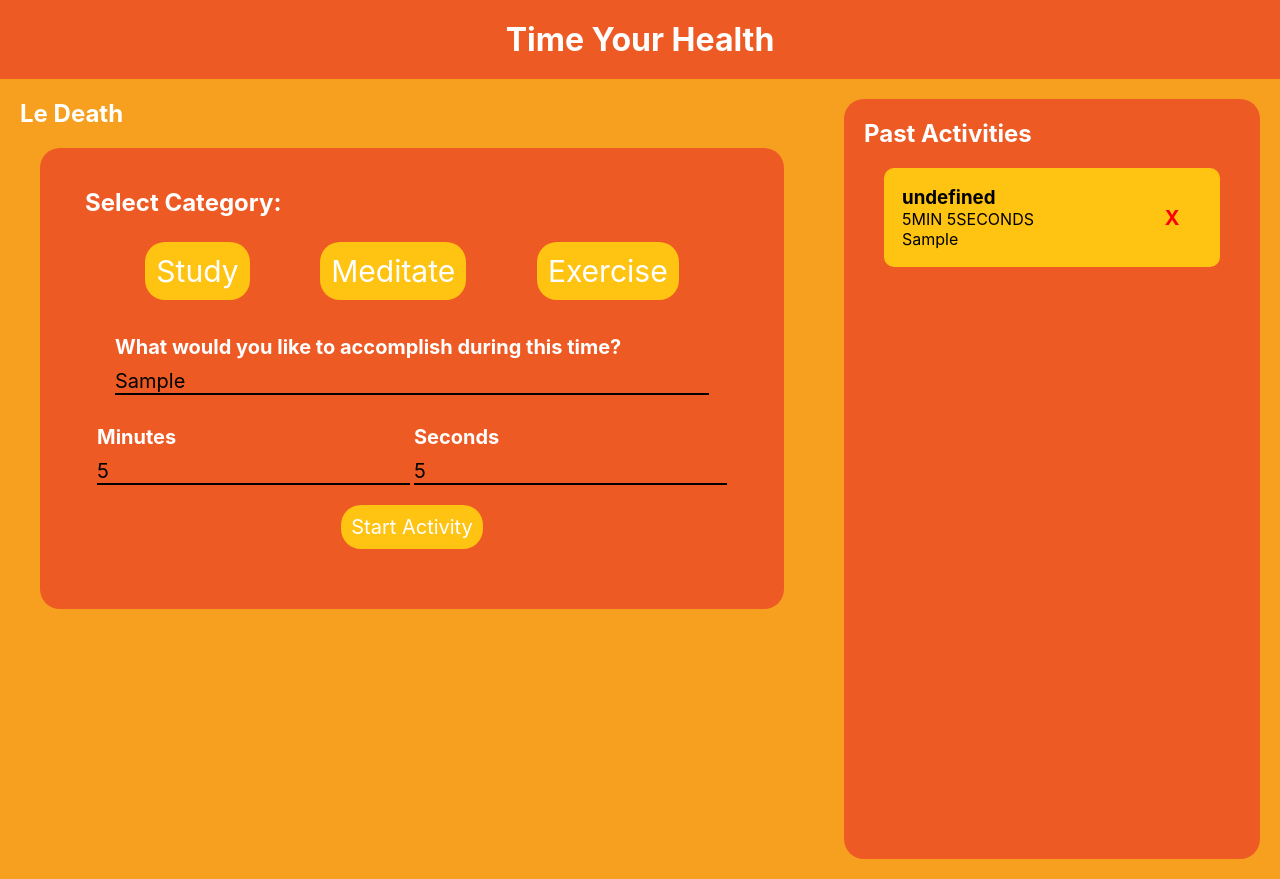
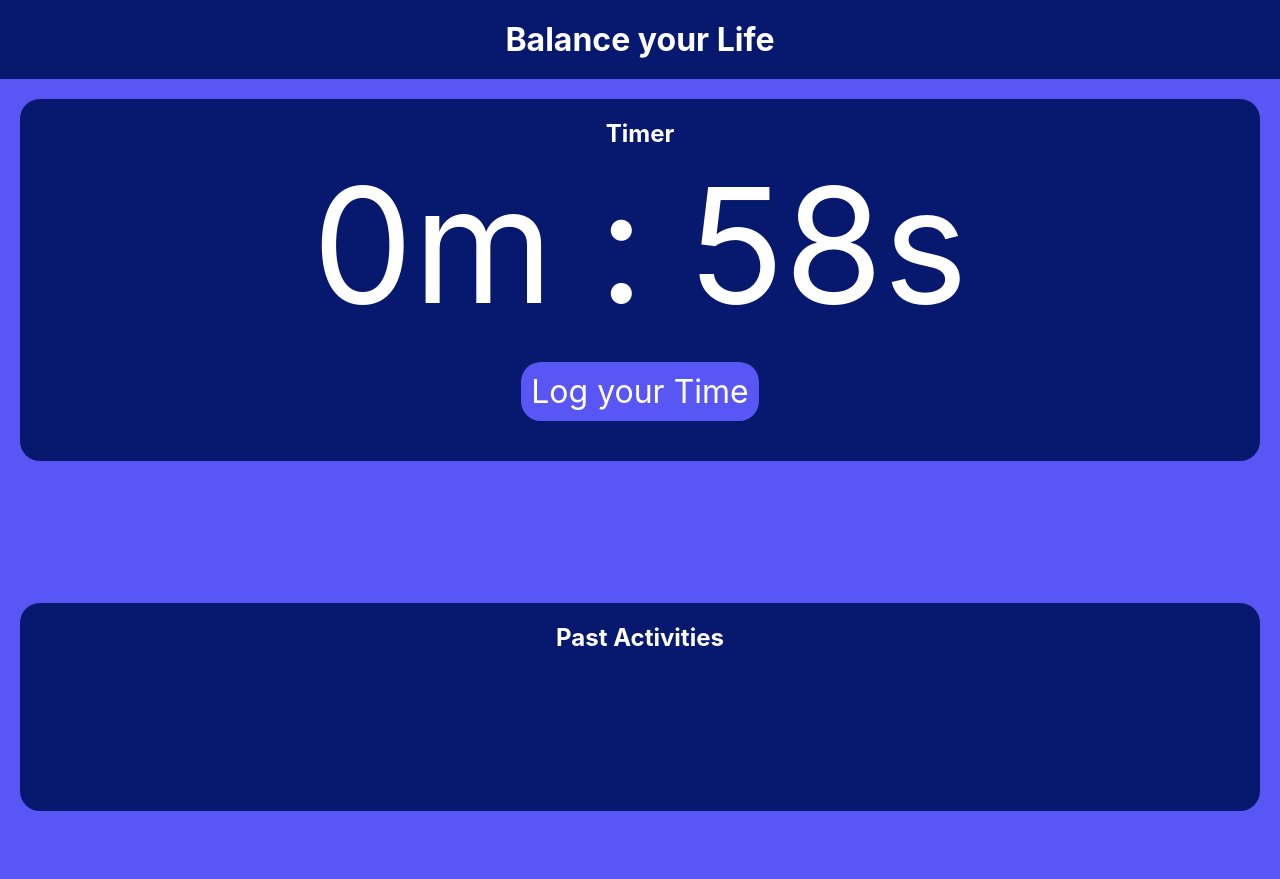
Before and after one commit to Asilo5/time-your-health, a plain HTML site: page index.html in a window 1280 px wide. Both pictures are taken after typing "Sample", "5", "5" into the empty fields and a click on the button "Start Activity". Drawn offline with Linux system fonts and the light colour scheme.

Commit message:
Add timer and change buttons

```diff
--- a/index.html
+++ b/index.html
@@ -1,25 +1,29 @@
 <!DOCTYPE html>
 <html lang = 'en-gb'>
 <head>
-  <title>Time Your Health</title>
+  <title>Balance your Life</title>
   <meta charset="utf-8">
   <meta name="viewport" content="width=device-width, initial-scale=1">
   <link rel='stylesheet' type='text/css' href='./style.css' />
 </head>
 <body>
     <header>
-      <h1>Time Your Health</h1>
+      <h1>Balance your Life</h1>
     </header>
     <main>
         <section class='plan-activities'>
-            <h2>Le Death</h2>
             <section class='fill-out'>
-                <form>
+                <section class='timer'>
+                    <h2>Timer</h2>
+                    <p class='count-down'></p>
+                    <button class='log-time'>Log your Time</button>
+                </section>
+                <form class='theForm'>
                     <h2>Select Category:</h2>
                     <div class='category-btn'>
                         <button class='study active' name='task' value='study'>Study</button>
-                        <button class='meditate active' name='task' value='meditate'>Meditate</button>
-                        <button class='exercise active' name='task' value='exercise'>Exercise</button>
+                        <button class='meditate active' name='task' value='meditate'>Apply for Jobs</button>
+                        <button class='exercise active' name='task' value='exercise'>Code Challenge</button>
                     </div>
                     <div class='task-input'>
                       <label for='task'>What would you like to accomplish during this time?</label>
--- a/main.js
+++ b/main.js
@@ -7,16 +7,19 @@ var secondsInput = document.querySelector('.seconds-input');
 var submitButton = document.querySelector('.submit-btn');
 var activitiesContainer = document.querySelector('.activities-container');
 var addNotification = document.querySelector('.add-notification');
+var timerSection = document.querySelector('.timer');
+var formSection = document.querySelector('.theForm');
+var timeButton = document.querySelector('.log-time');
+
 var chosenCategory;
 var arrayOfTasks = JSON.parse(localStorage.getItem('task')) || [];
 
 window.addEventListener('load', loadStoredTasks);
-submitButton.addEventListener('click', storeTasks);
+submitButton.addEventListener('click', countDown);
 studyButton.addEventListener('click', selectedCategory);
 meditateButton.addEventListener('click', selectedCategory);
 exerciseButton.addEventListener('click', selectedCategory);
-
-
+timeButton.addEventListener('click', storeTasks);
 
 function storeTasks(e) {
   e.preventDefault();
@@ -24,9 +27,13 @@ function storeTasks(e) {
   arrayOfTasks.push(healthTask);
   healthTask.saveTask(arrayOfTasks);
   displayTasks(healthTask);
+  formSection.style.display = 'block';
+  timerSection.style.display = 'none';
 }
 
 function loadStoredTasks() {
+  formSection.style.display = 'block';
+  timerSection.style.display = 'none';
   arrayOfTasks = arrayOfTasks.map(function(usedTask) {
     var storedTasks = new HealthTasks(usedTask.id, usedTask.category, usedTask.task, usedTask.minutes, usedTask.seconds);
     displayTasks(storedTasks);
@@ -60,6 +67,12 @@ function selectedCategory(e) {
   chosenCategory = e.target.value;
 }
 
+function clearInputs() {
+   taskInput.value = '';
+   minutesInput.value = '';
+   secondsInput.value = '';
+}
+
 function deleteCardTask(e) {
   var taskCard = e.parentElement;
   var newTasks = arrayOfTasks.filter((task) => task.id !== taskCard.id);
@@ -68,3 +81,33 @@ function deleteCardTask(e) {
       arrayOfTasks.deleteTask(newTasks);
   }
 }
+
+var counter = 0;
+var min = 4;
+var sec = 10;
+var timeLeft = 60;
+
+function convertSeconds(secs) {
+  min = Math.floor(secs/60);
+  sec = secs % 60;
+  return `${min}m : ${sec}s`;
+}
+
+function countDown(e) {
+  e.preventDefault();
+  timerSection.style.display = 'block';
+  formSection.style.display = 'none';
+  var countDown = document.querySelector('.count-down');
+  setInterval(timeIt, 1000);
+
+  function timeIt () {
+    counter++;
+    var timerShit = convertSeconds(timeLeft - counter);
+    countDown.innerHTML = timerShit;
+  }
+  clearInputs();
+}
+
+
+
+countDown();
--- a/style.css
+++ b/style.css
@@ -12,12 +12,13 @@ h1 {
 }
 
 header {
-  background-color: #EE5A24;
+  background-color: rgb(6, 25, 110);
 }
 
 main {
   display: flex;
-  background-color: #F79F1F;
+  flex-direction: column;
+  background-color: rgb(89, 86, 246);
   height: 100vh;
 }
 
@@ -33,38 +34,42 @@ form {
 .fill-out,
 .past-activities {
   margin: 20px;
-  background-color: #EE5A24;
+  background-color: rgb(6, 25, 110);
   border-radius: 20px;
 }
 
 .past-activities {
   overflow: scroll;
+  min-height: 13em;
+  padding: 20px;
+  position: relative;
+  top: -3em;
 }
 
 h2 {
   color: white;
 }
 
-.plan-activities,
-.past-activities {
-  padding: 20px;
+.activities-container > p {
+  margin: 10px;
 }
 
-.activities-container > p {
-  margin: 10px;
+.activities-container {
+  display: flex;
 }
 
 .category-btn > button {
   font-size: 30px;
   padding: 11px;
   border-radius: 20px;
-  background-color: #FFC312;
+  background-color: rgb(89, 86, 246);
   color: white;
   border: none;
 }
 
-.category-btn > button:hover {
-   background-color: #F79F1F;
+.category-btn > button:hover,
+.category-btn > button:focus {
+   background-color: rgb(82, 80, 177);
    color: black;
    cursor: grab;
 }
@@ -80,7 +85,7 @@ h2 {
     font-size: 20px;
     padding: 10px;
     border-radius: 20px;
-    background-color: #FFC312;
+    background-color: rgb(89, 86, 246);
     color: white;
     display: block;
     margin: 20px auto;
@@ -88,7 +93,7 @@ h2 {
 }
 
 .submit-btn:hover {
-  background-color: #F79F1F;
+  background-color: rgb(82, 80, 177);
   color: black;
   cursor: grab;
 }
@@ -122,7 +127,7 @@ input {
 .users-task {
     padding: 18px;
     margin: 20px;
-    background: #FFC312;
+    background: rgb(89, 86, 246);
     width: 21em;
     border-radius: 10px;
     display: flex;
@@ -140,6 +145,10 @@ input {
   border-radius: 50%;
 }
 
+input {
+  color: white;
+}
+
 .delete:hover {
   background-color: red;
   color: white;
@@ -148,3 +157,35 @@ input {
 .task-info {
   flex: 1;
 }
+
+.timer {
+  padding: 20px;
+}
+
+h2, .count-down {
+  text-align: center;
+}
+
+.count-down {
+  color: white;
+  font-size: 10em;
+}
+
+.log-time {
+  margin: auto;
+  display: block;
+  font-size: 2em;
+  padding: 10px;
+  border-radius: 20px;
+  background-color: rgb(89, 86, 246);
+  color: white;
+  display: block;
+  margin: 20px auto;
+  border: none;
+}
+
+.log-time:hover {
+  background-color: rgb(82, 80, 177);
+  color: black;
+  cursor: grab;
+}
```
